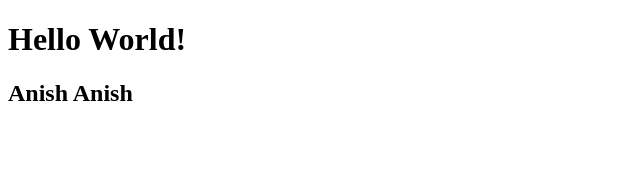
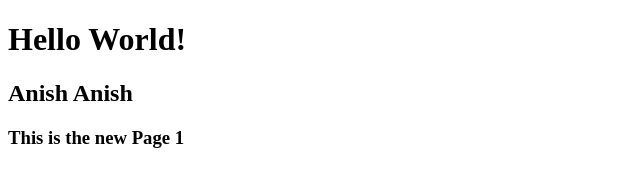
Before and after one commit to AnishN456/IndexPage, a plain HTML site: page index.html in a window 1280 px wide. Shown: the whole page, without its empty margins (0-640 px from the left). Drawn offline with Linux system fonts and the light colour scheme.

Commit message:
new-hello-world index.html

```diff
--- a/index.html
+++ b/index.html
@@ -8,5 +8,6 @@
 <body>
     <h1>Hello World!</h1>
     <h2>Anish Anish</h2>
+    <h3>This is the new Page 1</h3>
 </body>
 </html>
```
